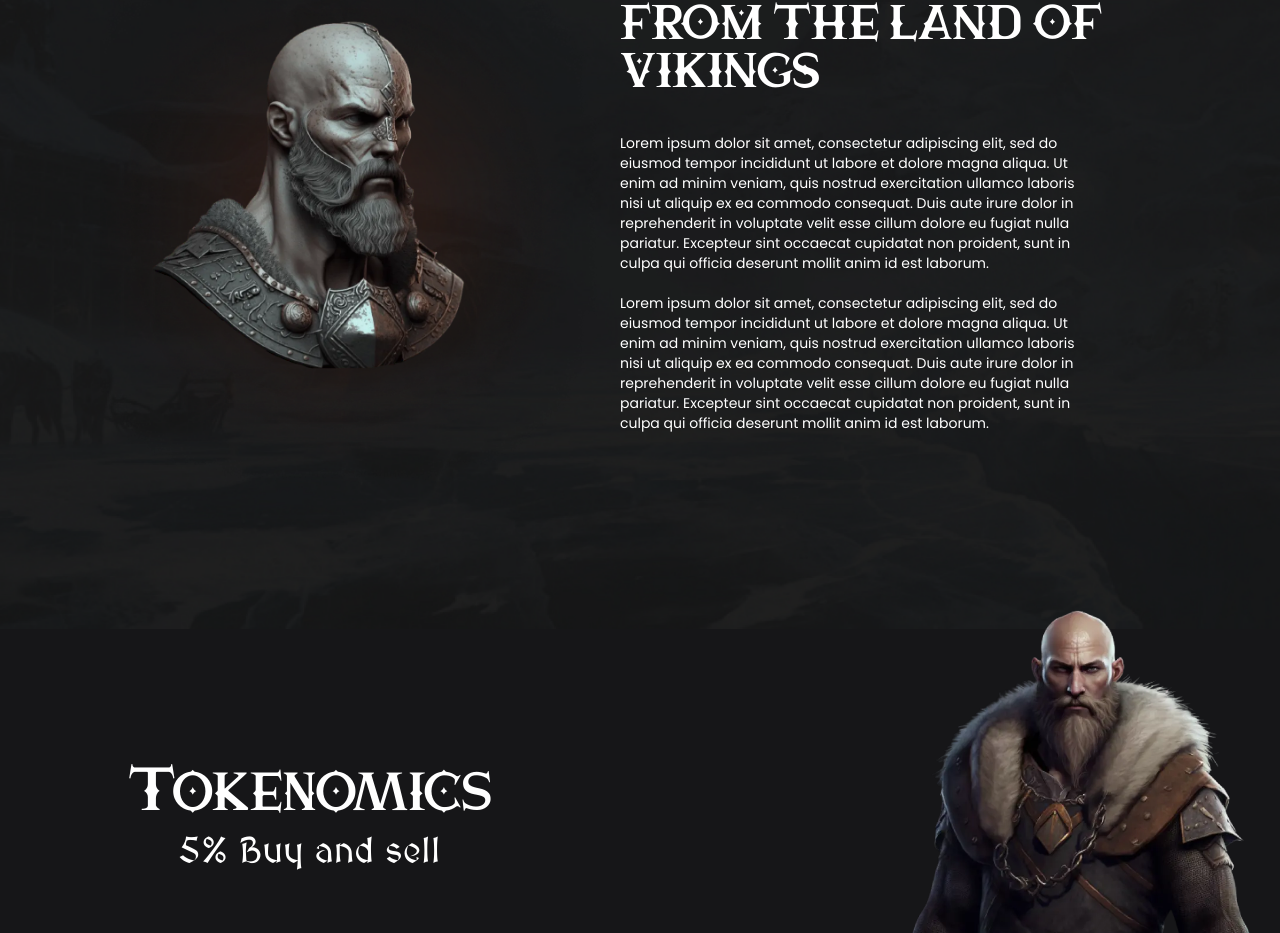
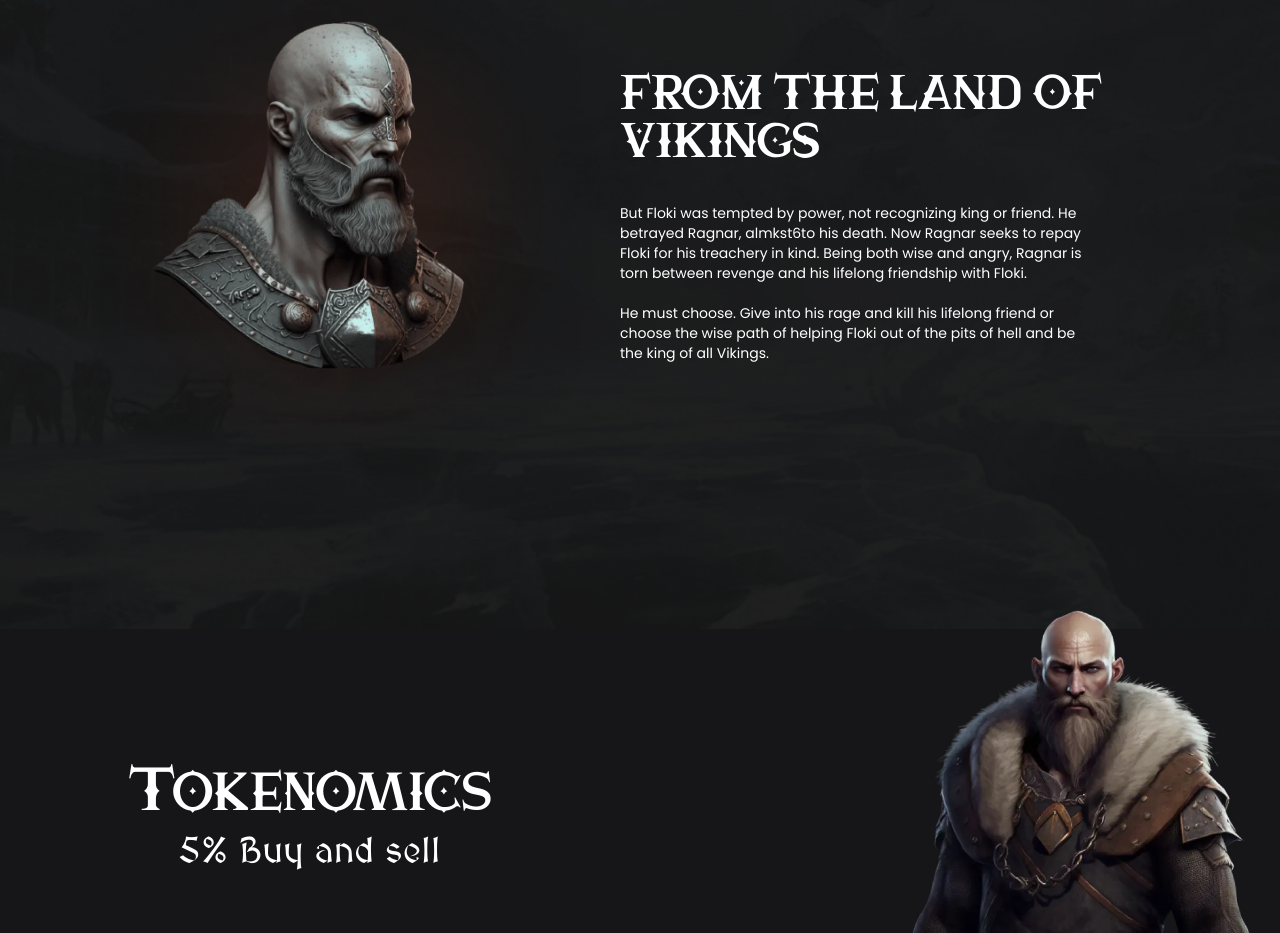
Before and after one commit to KoichiDevs/ragnar, a React (Vite) app: page / in a window 1280 px wide. Shown: the part 990-1923 px from the top of the page. Built offline with nearby package versions, Linux system fonts and the light colour scheme.

Commit message:
Update About.jsx

```diff
--- a/src/sections/About.jsx
+++ b/src/sections/About.jsx
@@ -23,9 +23,9 @@ const About = () => {
                     <motion.h1 initial={{ x: 100, opacity: 0 }} animate={titleView ? { x: 0, opacity: 1 } : {}} transition={{ duration: 0.7 }} className='text-5xl font-kingvoon lg:max-w-[35rem] max-w-[30rem] mx-auto lg:mx-0' ref={titleRef}>FROM THE LAND OF VIKINGS</motion.h1>
 
                     <motion.p initial={{ x: 100, opacity: 0 }} animate={titleView ? { x: 0, opacity: 1 } : {}} transition={{ duration: 0.7, delay: 0.05 }}  className='max-w-[30rem] font-poppins mt-12 lg:mt-10 mx-auto lg:mx-0 2xl:leading-7 md:text-md text-sm' ref={descRef}>
-                        Lorem ipsum dolor sit amet, consectetur adipiscing elit, sed do eiusmod tempor incididunt ut labore et dolore magna aliqua. Ut enim ad minim veniam, quis nostrud exercitation ullamco laboris nisi ut aliquip ex ea commodo consequat. Duis aute irure dolor in reprehenderit in voluptate velit esse cillum dolore eu fugiat nulla pariatur. Excepteur sint occaecat cupidatat non proident, sunt in culpa qui officia deserunt mollit anim id est laborum. <br /> <br />
+                        But Floki was tempted by power, not recognizing king or friend. He betrayed Ragnar, almkst6to his death.   Now Ragnar seeks to repay Floki for his treachery in kind.  Being both wise and angry,  Ragnar is torn between revenge and his lifelong friendship with Floki.<br /> <br />
 
-                        Lorem ipsum dolor sit amet, consectetur adipiscing elit, sed do eiusmod tempor incididunt ut labore et dolore magna aliqua. Ut enim ad minim veniam, quis nostrud exercitation ullamco laboris nisi ut aliquip ex ea commodo consequat. Duis aute irure dolor in reprehenderit in voluptate velit esse cillum dolore eu fugiat nulla pariatur. Excepteur sint occaecat cupidatat non proident, sunt in culpa qui officia deserunt mollit anim id est laborum.
+                        He must choose. Give into his rage and kill his lifelong friend or choose the wise path of helping Floki out of the pits of hell and be the king of all Vikings.
                     </motion.p>
                 </div>
             </div>
```
